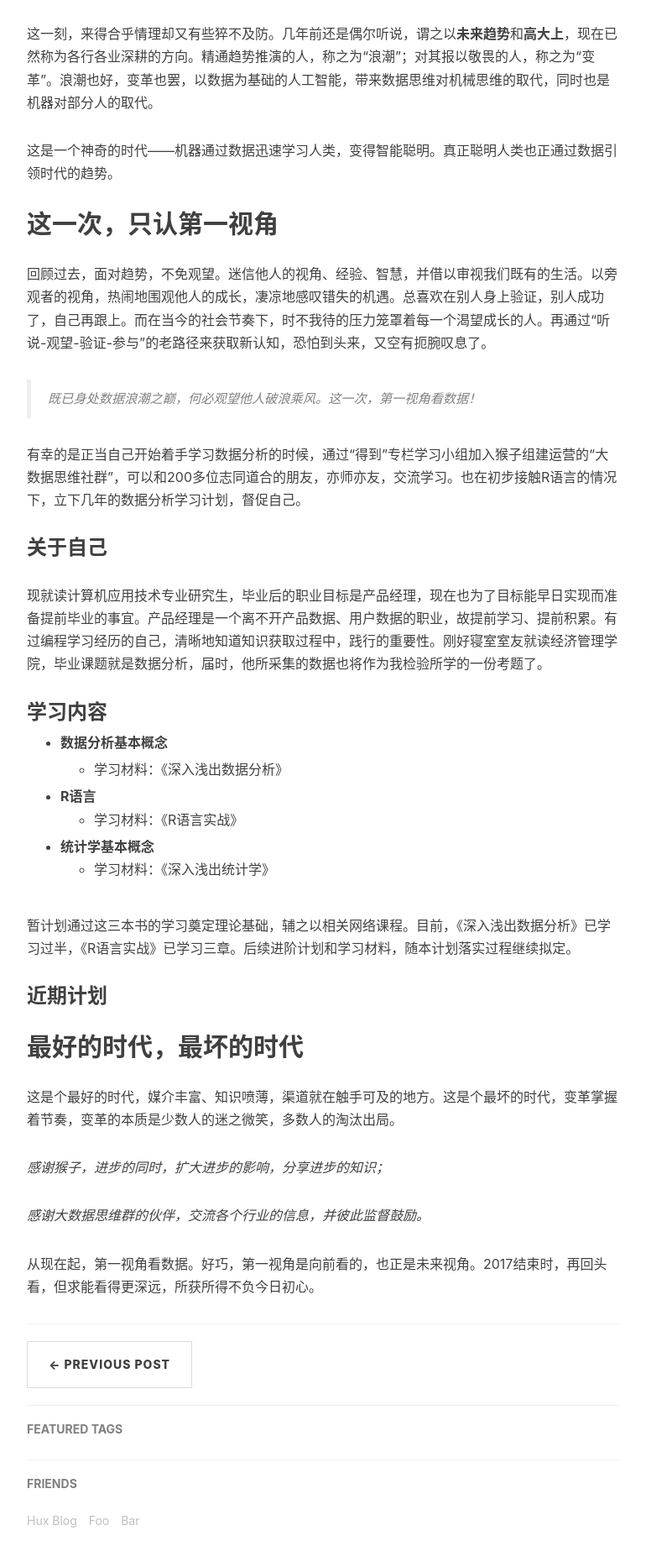
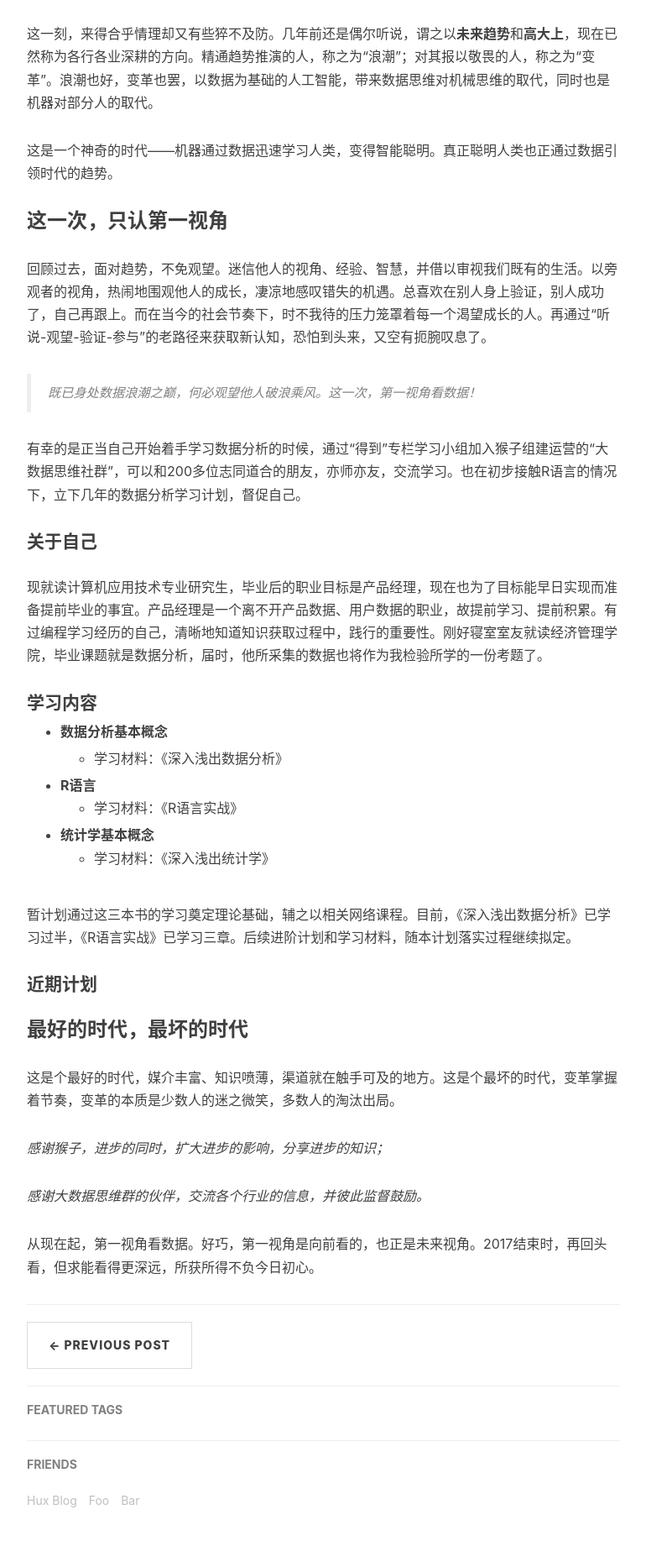
Before and after one commit to xuzhixun/xuzhixun.github.io, a Jekyll site: the page built from _posts/2017-01-08-R-plan.markdown, in a window 1280 px wide. Shown: the part 833-2693 px from the top of the page at 84% size, without its empty margins (233-1003 px from the left). Built offline with Jekyll 4.4.1, drawn with Linux system fonts in a browser that asks for light colours; nearby versions of some CDN libraries; comment, search, counter and statistics services are not loaded.

Commit message:
调整标题

```diff
--- a/_posts/2017-01-08-R-plan.markdown
+++ b/_posts/2017-01-08-R-plan.markdown
@@ -22,7 +22,7 @@ tags:
 
 这是一个神奇的时代——机器通过数据迅速学习人类，变得智能聪明。真正聪明人类也正通过数据引领时代的趋势。
 
-## 这一次，只认第一视角
+### 这一次，只认第一视角
 
 回顾过去，面对趋势，不免观望。迷信他人的视角、经验、智慧，并借以审视我们既有的生活。以旁观者的视角，热闹地围观他人的成长，凄凉地感叹错失的机遇。总喜欢在别人身上验证，别人成功了，自己再跟上。而在当今的社会节奏下，时不我待的压力笼罩着每一个渴望成长的人。再通过“听说-观望-验证-参与”的老路径来获取新认知，恐怕到头来，又空有扼腕叹息了。
 
@@ -30,11 +30,11 @@ tags:
 
 有幸的是正当自己开始着手学习数据分析的时候，通过“得到”专栏学习小组加入猴子组建运营的“大数据思维社群”，可以和200多位志同道合的朋友，亦师亦友，交流学习。也在初步接触R语言的情况下，立下几年的数据分析学习计划，督促自己。
 
-### 关于自己
+#### 关于自己
 
 现就读计算机应用技术专业研究生，毕业后的职业目标是产品经理，现在也为了目标能早日实现而准备提前毕业的事宜。产品经理是一个离不开产品数据、用户数据的职业，故提前学习、提前积累。有过编程学习经历的自己，清晰地知道知识获取过程中，践行的重要性。刚好寝室室友就读经济管理学院，毕业课题就是数据分析，届时，他所采集的数据也将作为我检验所学的一份考题了。
 
-### 学习内容
+#### 学习内容
 
 -   **数据分析基本概念**
 
@@ -46,9 +46,9 @@ tags:
 
 暂计划通过这三本书的学习奠定理论基础，辅之以相关网络课程。目前，《深入浅出数据分析》已学习过半，《R语言实战》已学习三章。后续进阶计划和学习材料，随本计划落实过程继续拟定。
 
-### 近期计划
+#### 近期计划
 
-## 最好的时代，最坏的时代
+### 最好的时代，最坏的时代
 
 这是个最好的时代，媒介丰富、知识喷薄，渠道就在触手可及的地方。这是个最坏的时代，变革掌握着节奏，变革的本质是少数人的迷之微笑，多数人的淘汰出局。
 
```
